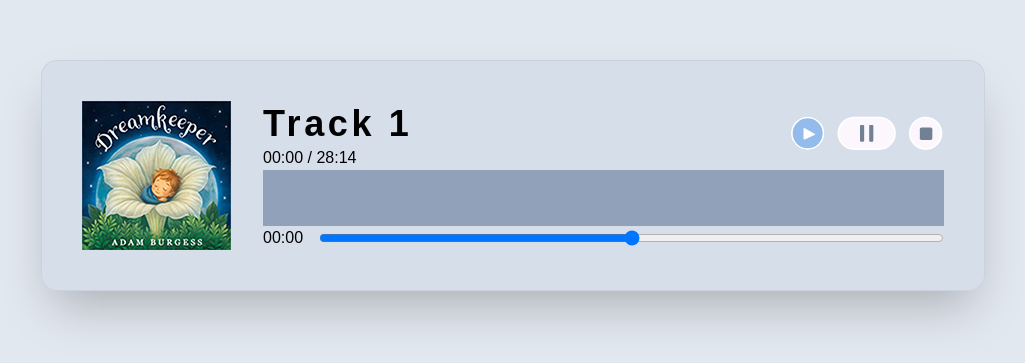
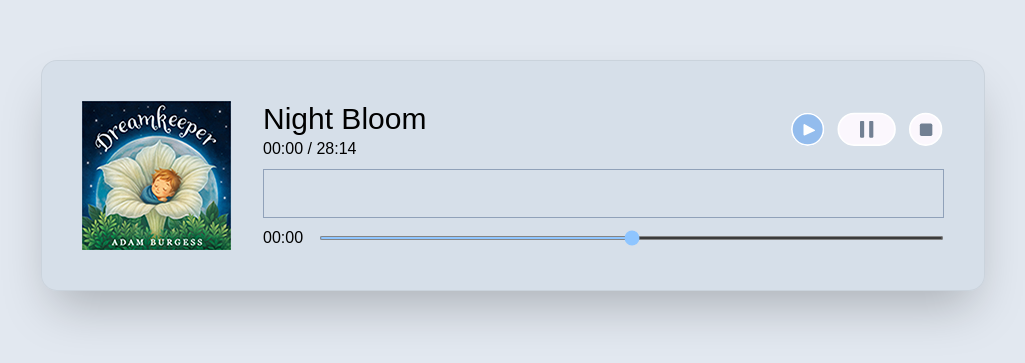
Before and after one commit to azrulsaleh/dreamkeeper, a React (Vite) app: page / in a window 1280 px wide. Shown: the part 225-588 px from the top of the page, without its empty margins (127-1152 px from the left). Built offline with nearby package versions, Linux system fonts and the light colour scheme.

Commit message:
stylized seek + waveform elements

```diff
--- a/src/App.jsx
+++ b/src/App.jsx
@@ -8,7 +8,7 @@ function App() {
 	const [duration, setDuration] = useState(1694);
 	const [currentTrack, setCurrentTrack] = useState(0);
 	const playlist = [
-		{ id: 1, title: 'Track 1', duration: 1694 },
+		{ id: 1, title: 'Night Bloom', duration: 1694 },
 		{ id: 2, title: 'Track 2', duration: 1800 },
 		{ id: 3, title: 'Track 3', duration: 1920 }
 	];
@@ -45,13 +45,13 @@ function App() {
 							alt='Album Cover'
 						/>
 					</div>
-					<div className='flex-1 flex flex-col'>
+					<div className='flex-1 flex flex-col gap-2'>
 						<div className='flex'>
 							{/* title */}
 							<div className='w-full'>
-								<h1 className='text-4xl'>
+								<h2 className='text-3xl'>
 									{playlist[currentTrack].title}
-								</h1>
+								</h2>
 								<h5>
 									{formatTime(currentTime)} / {formatTime(duration)}
 								</h5>
@@ -84,13 +84,13 @@ function App() {
 								</button>
 							</div>
 						</div>
-						<div className='bg-slate-400 h-full'>
+						<div className='border border-slate-400 h-full'>
 						</div>
-						<div className='flex gap-4'>
+						<div className='flex gap-4 items-center'>
 							{formatTime(currentTime)}
 							<input
 								type="range"
-								className="w-full"
+								className="_slider-h w-full"
 							/>
 						</div>
 					</div>
--- /dev/null
+++ b/src/css/uic/slider.css
@@ -0,0 +1,7 @@
+@layer components {
+	._slider-h {
+		@apply
+            accent-blue-300
+            h-1;
+	}
+}
--- a/src/index.css
+++ b/src/index.css
@@ -4,3 +4,5 @@
 @import "./css/base/bg.css";
 @import "./css/base/layout.css";
 @import "./css/base/typography.css";
+
+@import "./css/uic/slider.css";
```
Also changed, not shown: src/css/base/typography.css (indentation only).
